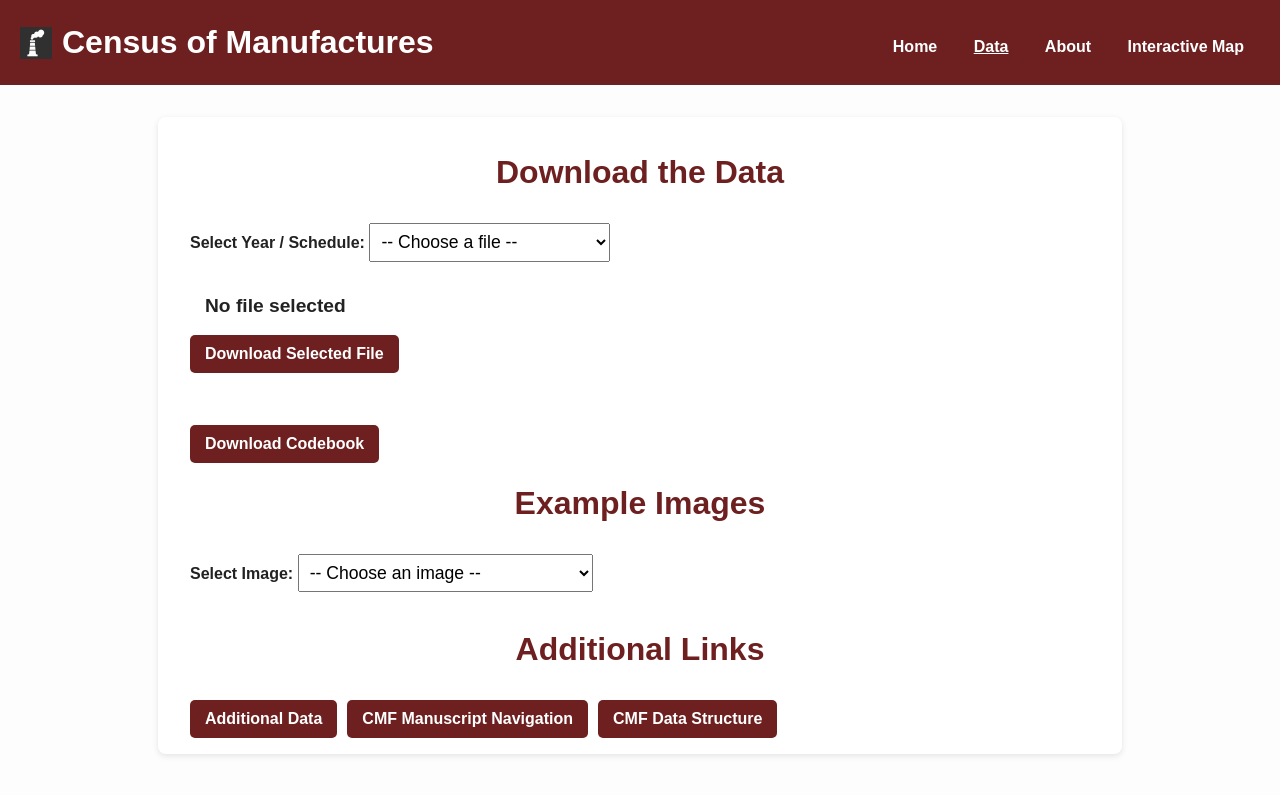
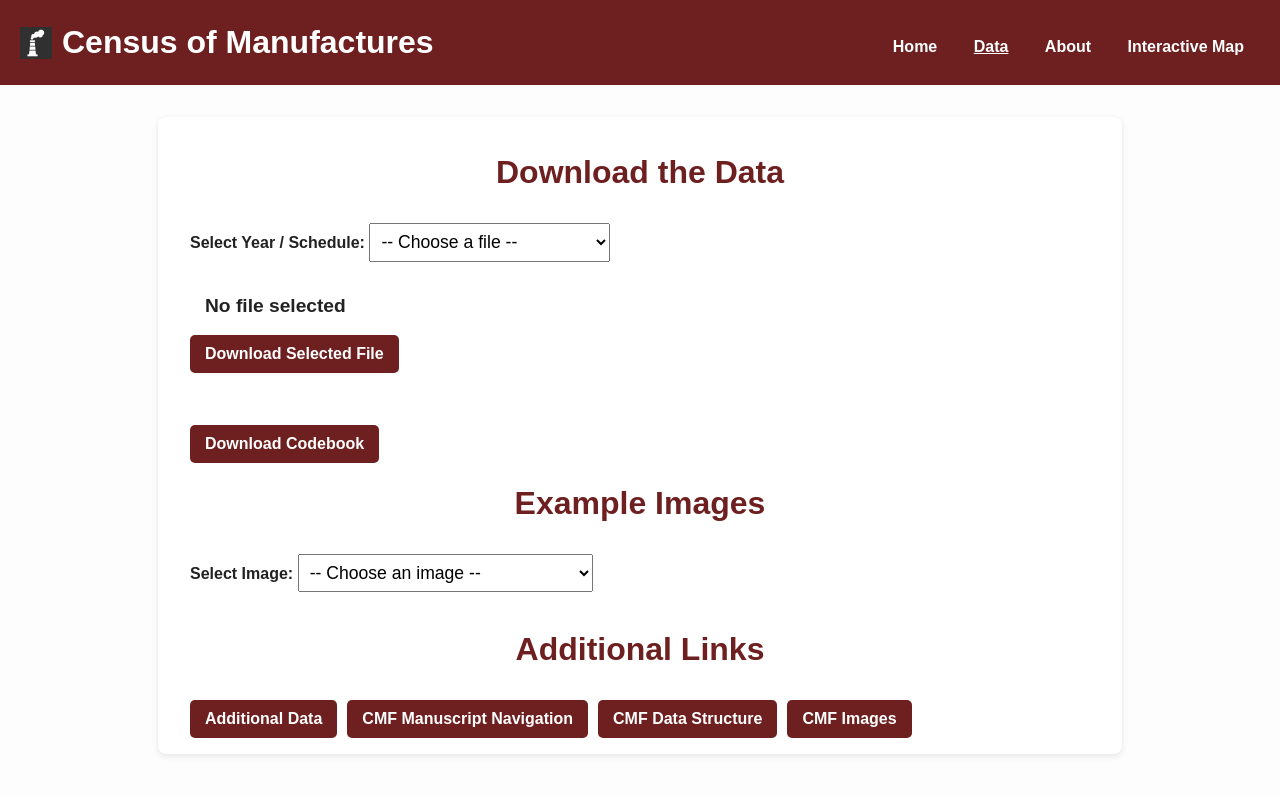
Before and after one commit to allen-otterstrom/CMF_data, a Jekyll site: the page built from get-data.md, in a window 1280 px wide. Shown: the top 795 px of the page. Built offline with Jekyll 4.4.1, drawn with Linux system fonts in a browser that asks for light colours.

Commit message:
Update get-data.md

```diff
--- a/get-data.md
+++ b/get-data.md
@@ -65,6 +65,7 @@ title: Get the Data
   <a class="button" href="additional-data.html">Additional Data</a>
   <a class="button" href="navigation.html">CMF Manuscript Navigation</a>
   <a class="button" href="data-structure.html">CMF Data Structure</a>
+  <a class="button" href="search.html">CMF Images</a>
 </div>
 
 <script>
```
